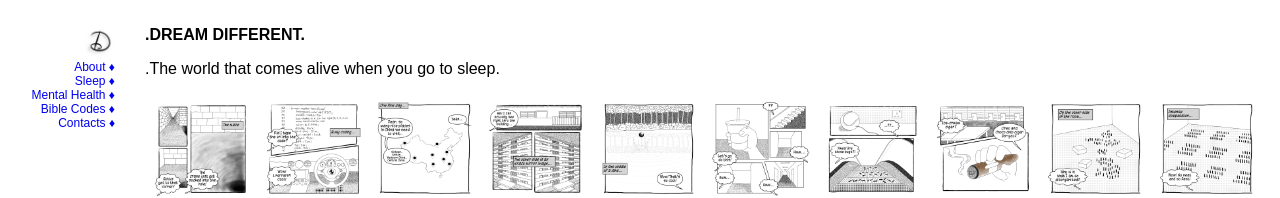
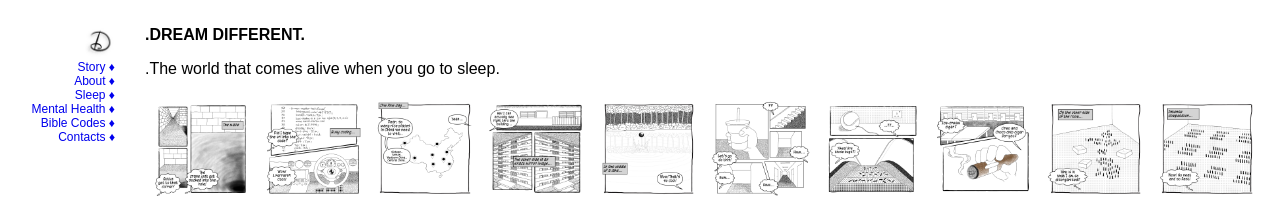
Before and after one commit to joshuachinys/danieldibraw, a plain HTML site: page index.html in a window 1280 px wide. Shown: the top 198 px of the page. Drawn offline with Linux system fonts and the light colour scheme.

Commit message:
Update index.html

```diff
--- a/index.html
+++ b/index.html
@@ -12,6 +12,7 @@
 			<div class="Left">
 				<ul class="list1">
 					<li><a href="index.html"><img src="./graphics/danieldibraw.png" width=30px height=30px></a></li>
+					<li><a href="story.html">Story &#9830</a></li>
 					<li><a href="about.html">About &#9830</a></li>
 					<li><a href="sleep.html">Sleep &#9830</a></li>
 					<li><a href="mental-health.html">Mental Health &#9830</a></li>
```
